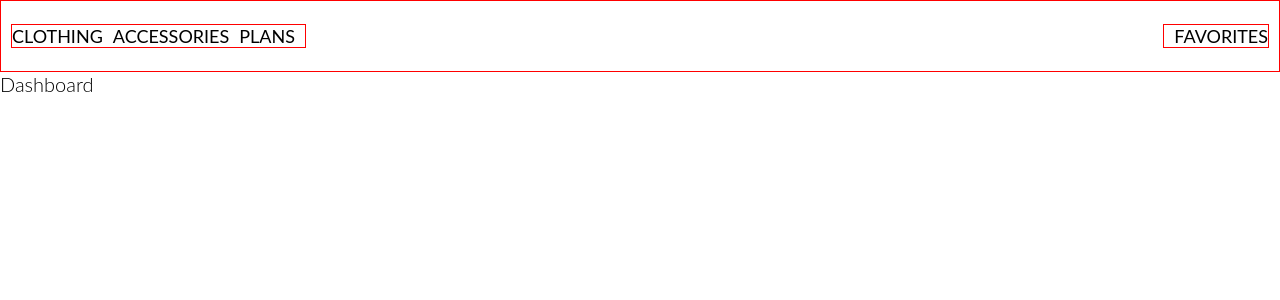
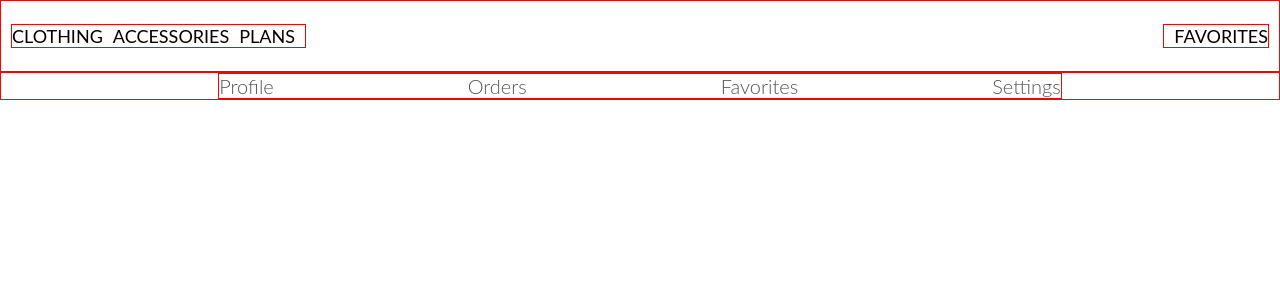
Before and after one commit to mayalexandera/mern-verses, a React (Create React App) app in the folder client/: page /surveys in a window 1280 px wide. Shown: the top 300 px of the page. Built offline with nearby package versions, Linux system fonts and the light colour scheme; no server answers.

Commit message:
add landing component

```diff
--- a/client/src/components/App.js
+++ b/client/src/components/App.js
@@ -4,11 +4,12 @@ import { connect } from 'react-redux'
 import * as actions from '../actions'
 
 import Header from "./Header/Header";
+import Landing from "./Landing/Landing";
+import Dashboard from "./Dashboard/Dashboard";
 import "./App.css";
 
-const Landing = () => <div>Landing</div>;
 const SurveyNew = () => <div>SurveyNew</div>;
-const Dashboard = () => <div>Dashboard</div>;
+// const Dashboard = () => <div>Dashboard</div>;
 
 class App extends Component {
 
--- /dev/null
+++ b/client/src/components/Dashboard/Dashboard.css
@@ -0,0 +1,11 @@
+.dashboard-wrapper {
+  border: 1px solid red;
+}
+
+.dashboard-wrapper > ul {
+  border: 1px solid red;
+  width: 66%;
+  margin: 0 auto;
+  display: flex;
+  justify-content: space-between;
+}
--- /dev/null
+++ b/client/src/components/Dashboard/Dashboard.js
@@ -0,0 +1,20 @@
+import React  from 'react'
+import { NavLink } from 'react-router-dom'
+import './Dashboard.css'
+
+function Dashboard() {
+  return (
+    <nav>
+      <div className='dashboard-wrapper'>
+        <ul>
+          <NavLink to='/surveys'>Profile</NavLink>
+          <NavLink to='/surveys'>Orders</NavLink>
+          <NavLink to='/surveys'>Favorites</NavLink>
+          <NavLink to='/surveys'>Settings</NavLink>
+        </ul>
+      </div>
+    </nav>
+  );
+}
+
+export default Dashboard;
--- /dev/null
+++ b/client/src/components/Landing/Landing.js
@@ -0,0 +1,11 @@
+import React from 'react'
+
+const Landing = () => {
+  return (
+    <div style={{ textAlign: "center" }}>
+      <h1>Verses</h1>a non-gendered closet
+    </div>
+  );
+}
+
+export default Landing;
```
Also changed, not shown: 1 other file (tests, documents, lock files or other folders).
